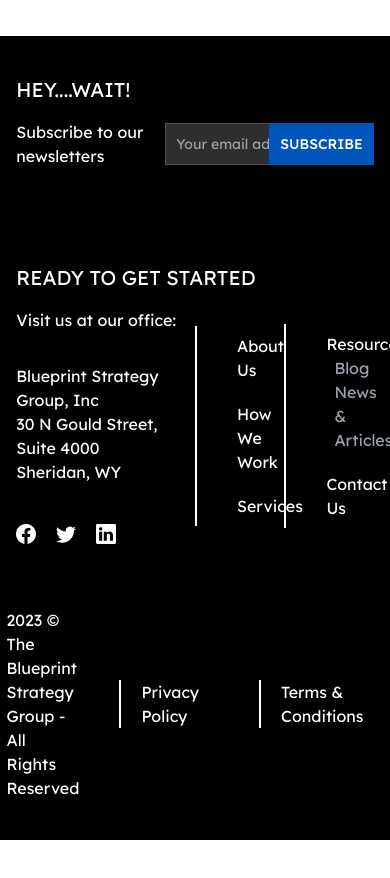
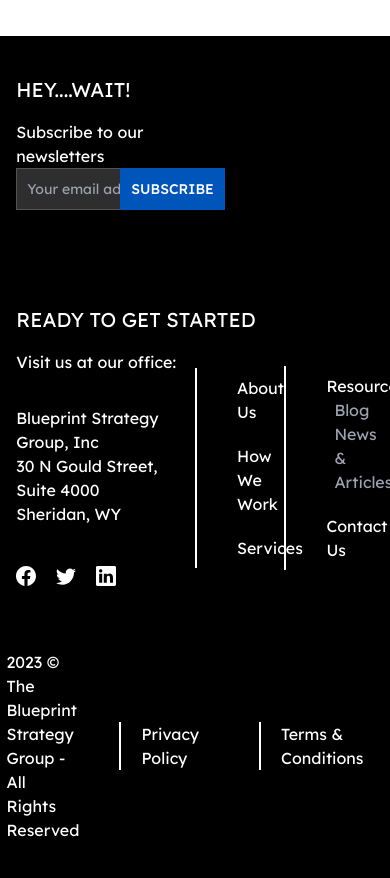
Before and after one commit to EdgarAmpiire/blueprints-web, a React (Create React App) app: page / in a window 390 px wide. Shown: the part 3300-4178 px from the top of the page. Before the commit the page ends 4140 px from the top, so only its background shows below. Built offline with nearby package versions, Linux system fonts and the light colour scheme; what tw-elements would draw is missing.

Commit message:
responsiveness

```diff
--- a/src/components/layout/components/Footer.jsx
+++ b/src/components/layout/components/Footer.jsx
@@ -9,7 +9,7 @@ export const Footer = () => {
         <div className=" bg-black py-10 md:px-5 lg:px-5 px-0 w-full ">
           <h1 className="text-white text-xl">HEY....WAIT!</h1>
 
-          <div className="flex w-full items-center justify-between mt-4">
+          <div className="flex w-full lg:items-center justify-between mt-4 md:flex-col lg:flex-row flex-col">
             <div className="w-5/12">
               <p className="text-white">Subscribe to our newsletters </p>
             </div>
```
